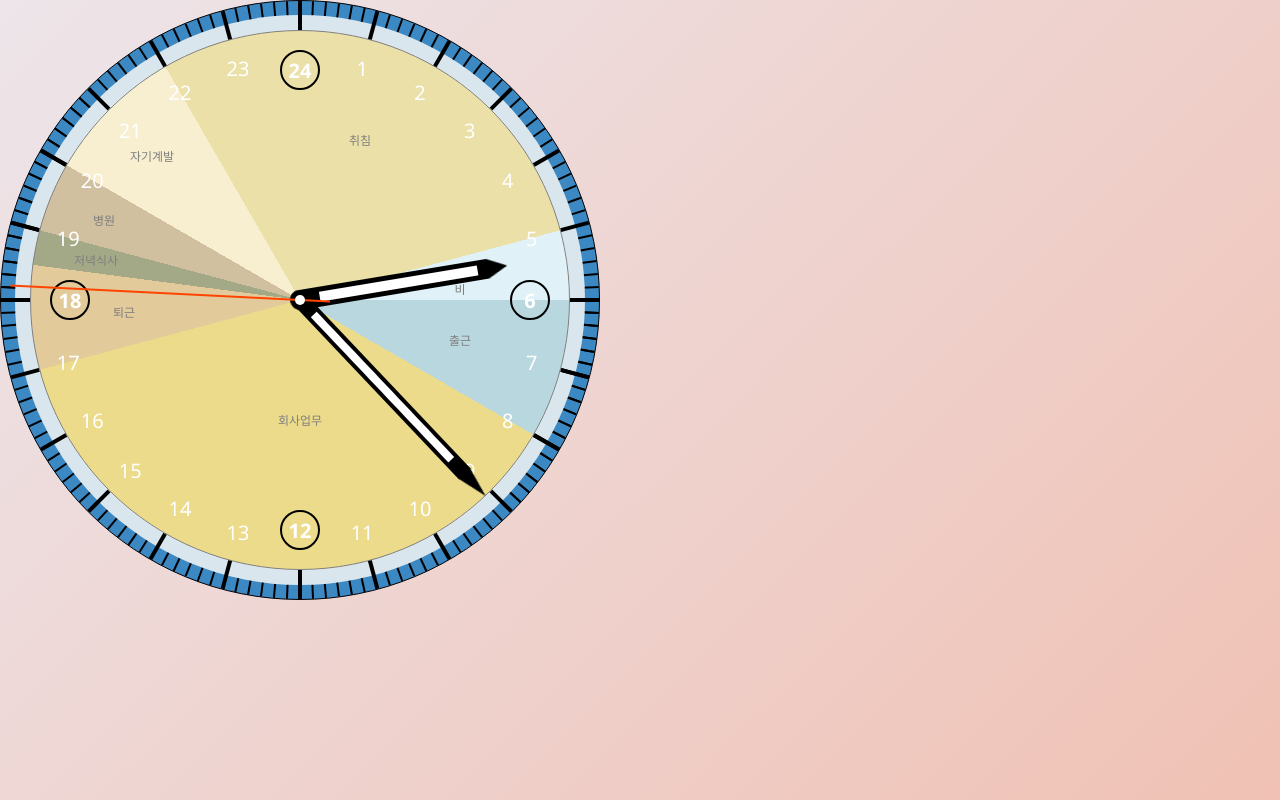
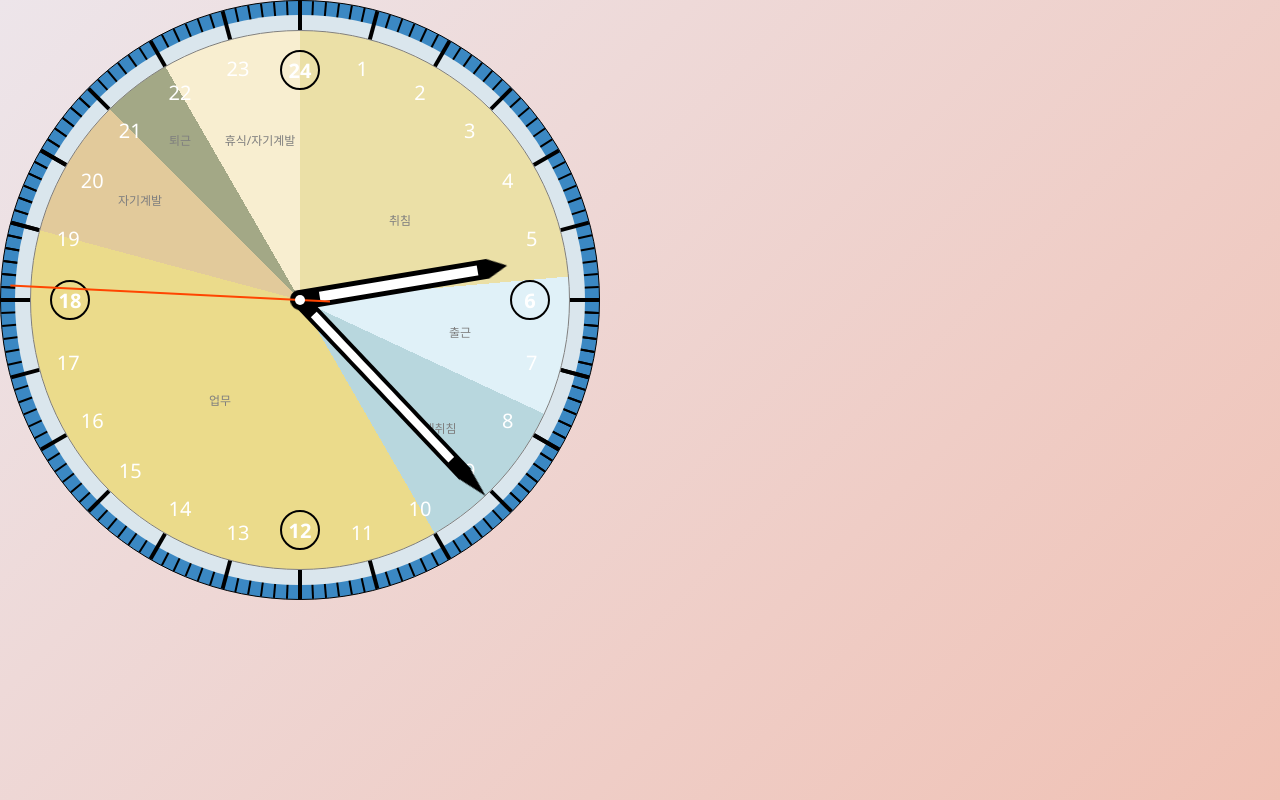
Before and after one commit to small-goliath/resume, a Next.js app: page /components/SceduleClock in a window 1280 px wide. Built offline with nearby package versions, Linux system fonts and the light colour scheme; no server answers.

Commit message:
chore(example.env): NEXT_PUBLIC_EDUCATION 변수명 변경
build(package.json): concurrently 및 next 패키지 버전 업데이트

refactor(ScheduleClock.tsx): drawSchedule 함수의 일정 좌표 수정

style(App.css): conic-gradient의 각도 및 색상 범위 조정

```diff
--- a/package.json
+++ b/package.json
@@ -12,8 +12,8 @@
   },
   "dependencies": {
     "@vercel/analytics": "^1.5.0",
-    "concurrently": "^9.1.2",
-    "next": "15.1.6",
+    "concurrently": "^9.2.0",
+    "next": "^15.3.5",
     "react": "^19.0.0",
     "react-dom": "^19.0.0"
   },
--- a/pages/components/SceduleClock.tsx
+++ b/pages/components/SceduleClock.tsx
@@ -86,14 +86,13 @@ const ScheduleClock: React.FC = () => {
         rotateAnimation(secondRef.current, 60000, secDeg);
 
         drawSchedule([
-            { text: "취침", left: "65%", top: "10%" },
-            { text: "출근준비", left: "90%", top: "45%" },
-            { text: "출근", left: "90%", top: "60%" },
-            { text: "회사업무", left: "50%", top: "80%" },
-            { text: "퇴근", left: "6%", top: "53%" },
-            { text: "저녁식사", left: "-1%", top: "40%" },
-            { text: "병원", left: "1%", top: "30%" },
-            { text: "자기계발", left: "13%", top: "14%" }
+            { text: "취침", left: "75%", top: "30%" },
+            { text: "출근", left: "90%", top: "58%" },
+            { text: "재취침", left: "85%", top: "82%" },
+            { text: "업무", left: "30%", top: "75%" },
+            { text: "자기계발", left: "10%", top: "25%" },
+            { text: "퇴근", left: "20%", top: "10%" },
+            { text: "휴식/자기계발", left: "40%", top: "10%" }
         ]);
     }, []);
 
--- a/styles/App.css
+++ b/styles/App.css
@@ -575,7 +575,7 @@ section:hover {
     height: 100%;
     border: 1px solid black;
     border-radius: 50%;
-    background: conic-gradient(from 75deg, #C2E5F2 0deg 15deg, #73B1BF 15deg 45deg, #D9B91A 45deg 180deg, #C6963A 180deg 202.5deg, #495410 202.5deg 210deg, #A38342 210deg 225deg, #F2DEA2 225deg 255deg, #D9C252 36deg);
+    background: conic-gradient(from 85deg, #C2E5F2 0deg 30deg, #73B1BF 30deg 65deg, #D9B91A 65deg 200deg, #C6963A 200deg 230deg, #495410 230deg 245deg, #F2DEA2 245deg 275deg, #D9C252 36deg);
     display: flex;
     justify-content: center;
     align-items: center;
```
Also changed, not shown: 2 other files (tests, documents, lock files or other folders).
